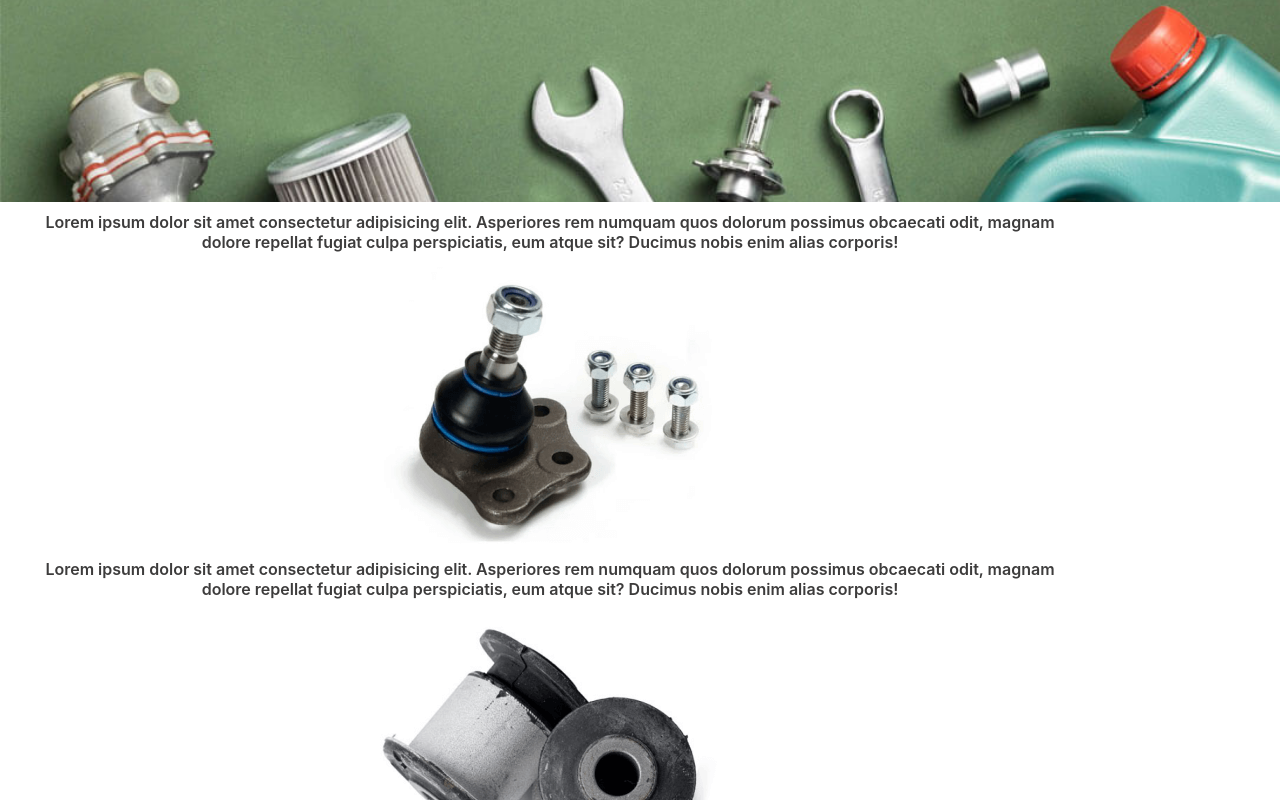
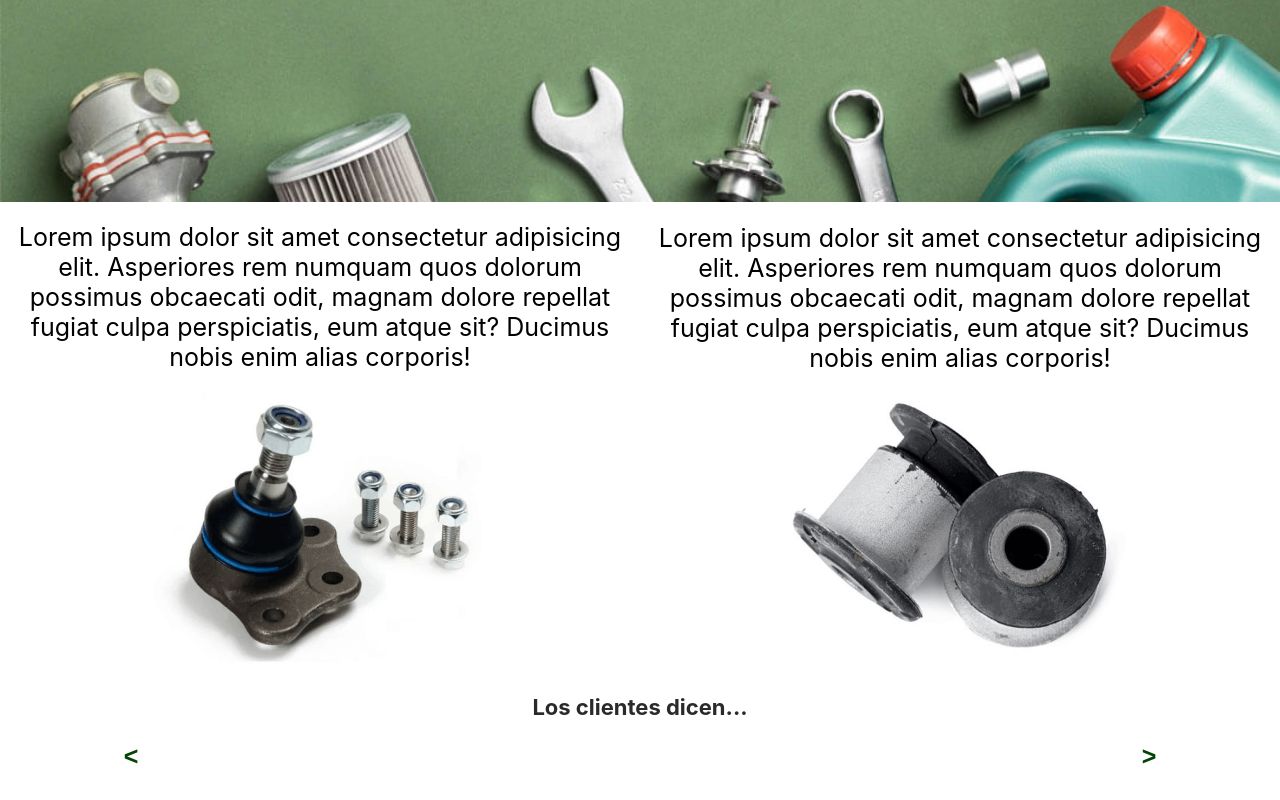
Before and after one commit to alexshady008/fronttrain_frontend, a React (Create React App) app: page / in a window 1280 px wide. Shown: the part 2000-2800 px from the top of the page. Built offline with nearby package versions, Linux system fonts and the light colour scheme.

Commit message:
fixing styles header, form,description & banner

```diff
--- a/src/App.css
+++ b/src/App.css
@@ -63,6 +63,6 @@ button{
  }
 
  .inner--container {
-     max-width: 1080px;
+     max-width: 2080px;
      margin: auto;
  }
--- a/src/components/Page/Header/Header.css
+++ b/src/components/Page/Header/Header.css
@@ -52,7 +52,7 @@
 
 
 @media (min-width: 500px) {
-    .header--top-active{
+    .header--top{
         width: 42%;
         height: 55%;
        }
@@ -67,7 +67,7 @@
 
 
 @media (min-width: 650px) {
-    .header--top-active{
+    .header--top{
         width: 35%;
         height: 55%;
        }
@@ -75,9 +75,9 @@
 }
 
 @media (min-width:750px) {
-    .header--top-active{
+    .header--top{
         display: inline-flex;
-        background-color: rgb(38, 29, 158);
+        background-color: rgb(3, 3, 3);
         flex-wrap: wrap;
         flex-direction: row;
          width: 100%;
--- a/src/components/Page/Home/Home.css
+++ b/src/components/Page/Home/Home.css
@@ -30,6 +30,39 @@
 
   /* Description*/
 
+   .description{
+     width: 100%;
+     margin: 0px;
+  }
+
   .description--container{
-    margin: 10px;
+    width: 100%;
+    display: flex;
+    justify-content: center;
+    align-items: center;
+    flex-direction: column;
   }
+
+  @media (min-width: 750px) {
+    .description--container{
+      width: 100%;
+      display: flex;
+      align-items: center;
+      flex-direction: row;
+    }
+
+    .description-1, .description-2{
+      margin: 10px;
+    }
+  }
+
+
+  @media (min-width: 1200px) {
+    .description-1 p , .description-2 p{
+      /* margin: 10px; */
+      font-size: 25px;
+      text-align:inherit;
+      color: black;
+      font-weight: 400;
+    }
+  }
--- a/src/components/Page/MainPage.css
+++ b/src/components/Page/MainPage.css
@@ -18,8 +18,6 @@
   border-radius: 5px;
   border: none;
    padding: 5px;
-
-
 }
 
 
@@ -27,7 +25,12 @@
   align-items: center;
 }
 
-
+@media (min-width: 750px){
+  .suscription--container .form--container  input{
+    width: 470px;
+     height: 30px;
+  }
+}
 
 
 
@@ -47,6 +50,9 @@
   position: absolute;
   text-align: center;
   top: 20vh;
+  left: 0;
+  right: 0;
+  margin: 0 auto;
   font-size: 25px;
   color: #fff;
 }
@@ -93,6 +99,16 @@
       top: 40vh;
     }
 
+    @media (min-width: 2000px) {
+      .banner {
+        height: 90vh;
+      }
+      .banner--title{
+        top: 45vh;
+      }
+    }
+
+
 }
 
 /* Description */
@@ -114,7 +130,6 @@
 .testimonials--container{
   width: 100%;
  display: flex;
- /* flex-wrap: wrap; */
  justify-content: center;
  align-items: center;
 }
@@ -155,8 +170,6 @@
 .testimonial--description{
   width: 100%;
   font-size: 15px;
-
-  /* margin: 5px; */
 }
 /* brands */
 
```
